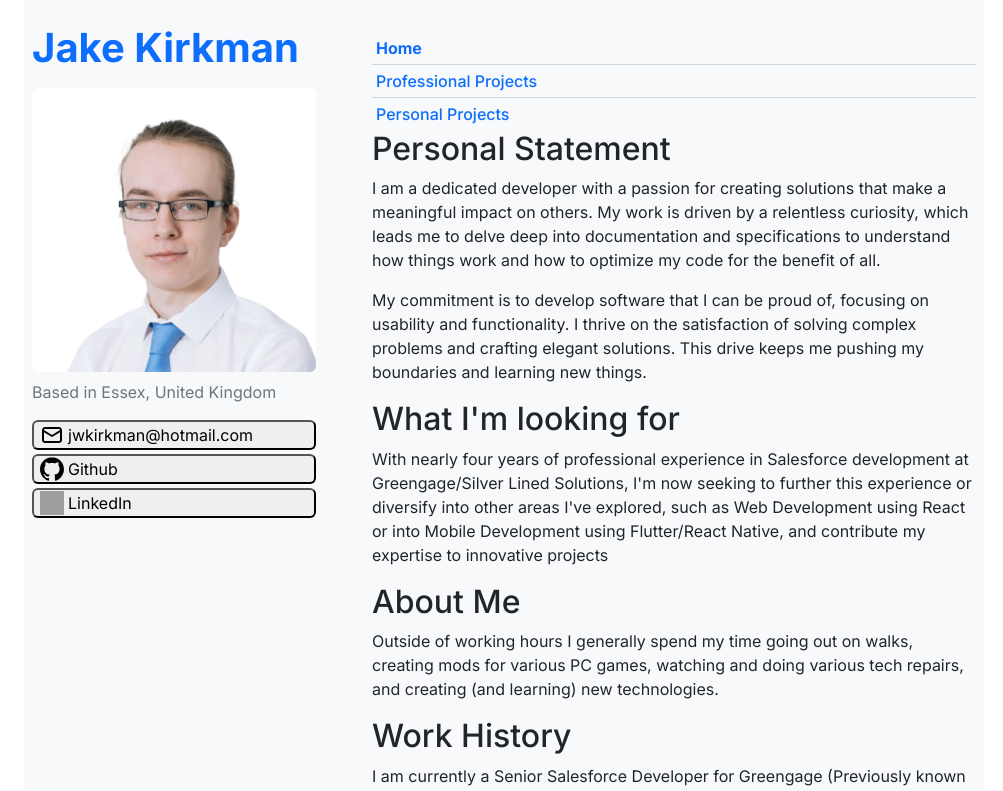
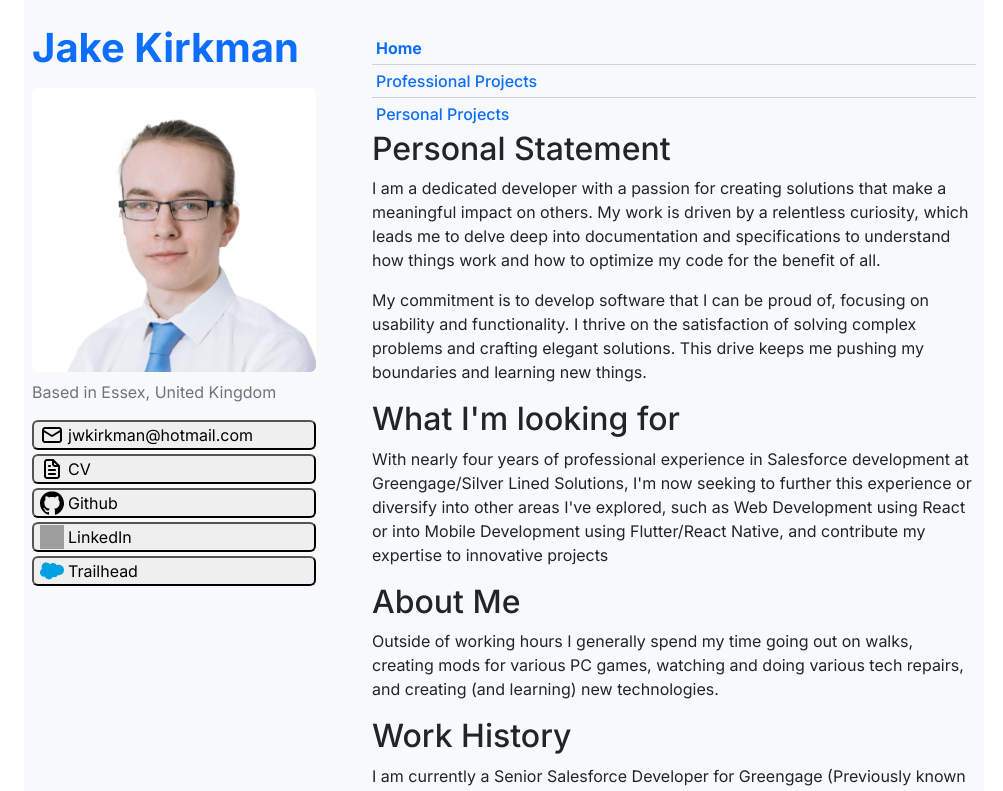
Before and after one commit to jake-kirkman/jake-kirkman.github.io, a React (Create React App) app: page / in a window 1280 px wide. Shown: the top 791 px of the page, without its empty margins (136-1139 px from the left). Built offline with nearby package versions, Linux system fonts and the light colour scheme; grey boxes are pictures that could not be loaded.

Commit message:
Added more links

```diff
--- a/src/components/sidebar.tsx
+++ b/src/components/sidebar.tsx
@@ -6,6 +6,8 @@ import React from 'react';
 import ICN_ENVELOPE from './../assets/icons/icn_envelope.svg';
 import ICN_GITHUB from './../assets/icons/icn_github.svg';
 import ICN_LINKEDIN from './../assets/icons/icn_linkedin.svg';
+import ICN_FILE from './../assets/icons/icn_file.svg';
+import ICN_SALESFORCE from './../assets/icons/icn_salesforce.svg';
 import JAKE_PICTURE from './../assets/images/jake.jpg';
 
 /*=========================================================
@@ -19,6 +21,11 @@ const BUTTONS: {Label: string, Icon: any, Link: string}[] = [
         Link: 'mailto:jwkirkman@hotmail.com'
     },
     {
+        Label: 'CV',
+        Icon: ICN_FILE,
+        Link: '/assets/CV.pdf'
+    },
+    {
         Label: 'Github',
         Icon: ICN_GITHUB,
         Link: 'https://github.com/jake-kirkman'
@@ -27,6 +34,11 @@ const BUTTONS: {Label: string, Icon: any, Link: string}[] = [
         Label: 'LinkedIn',
         Icon: ICN_LINKEDIN,
         Link: 'https://uk.linkedin.com/in/jake-kirkman-8582641a4'
+    },
+    {
+        Label: 'Trailhead',
+        Icon: ICN_SALESFORCE,
+        Link: 'https://www.salesforce.com/trailblazer/checko9'
     }
 ];
 
```
